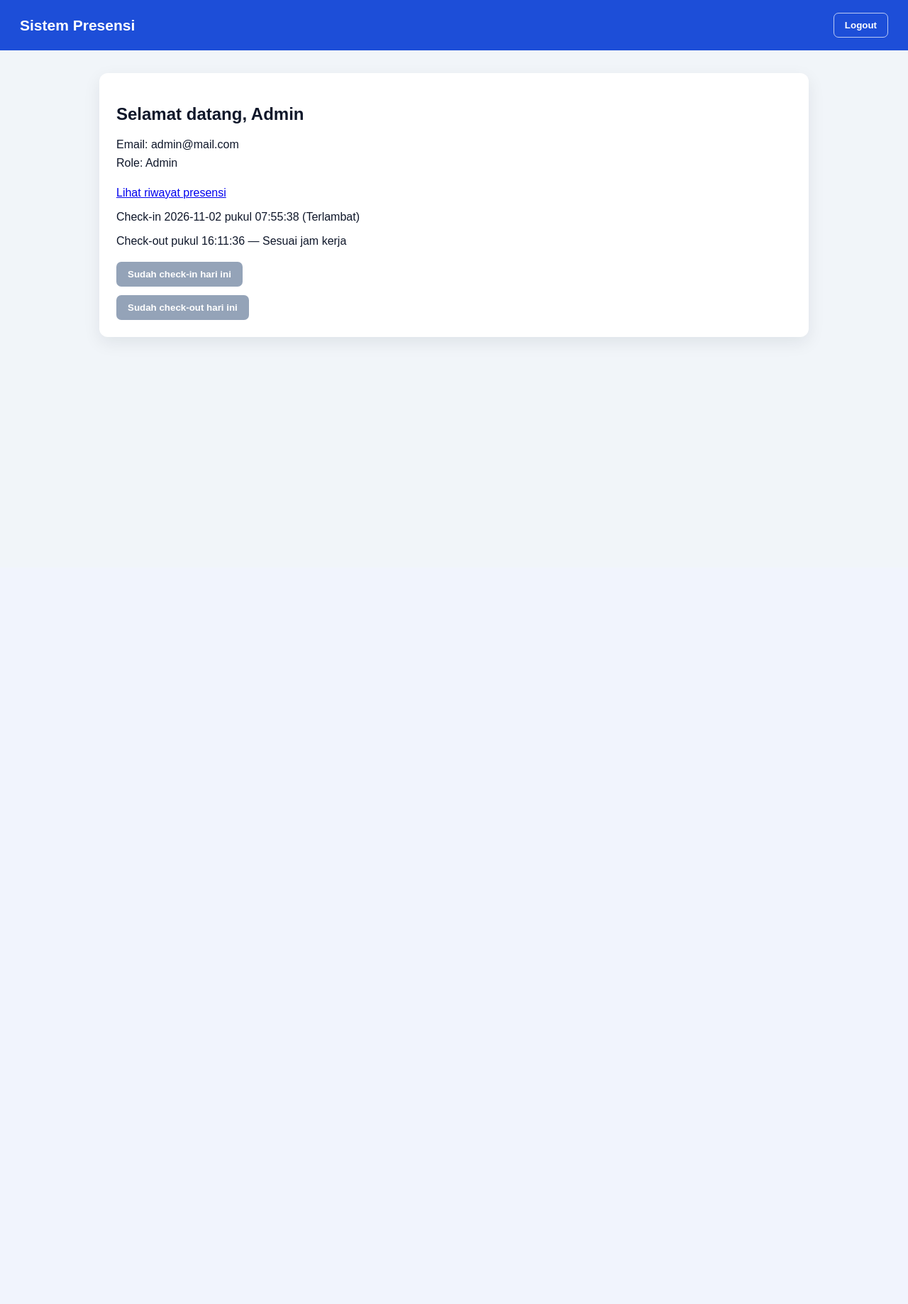
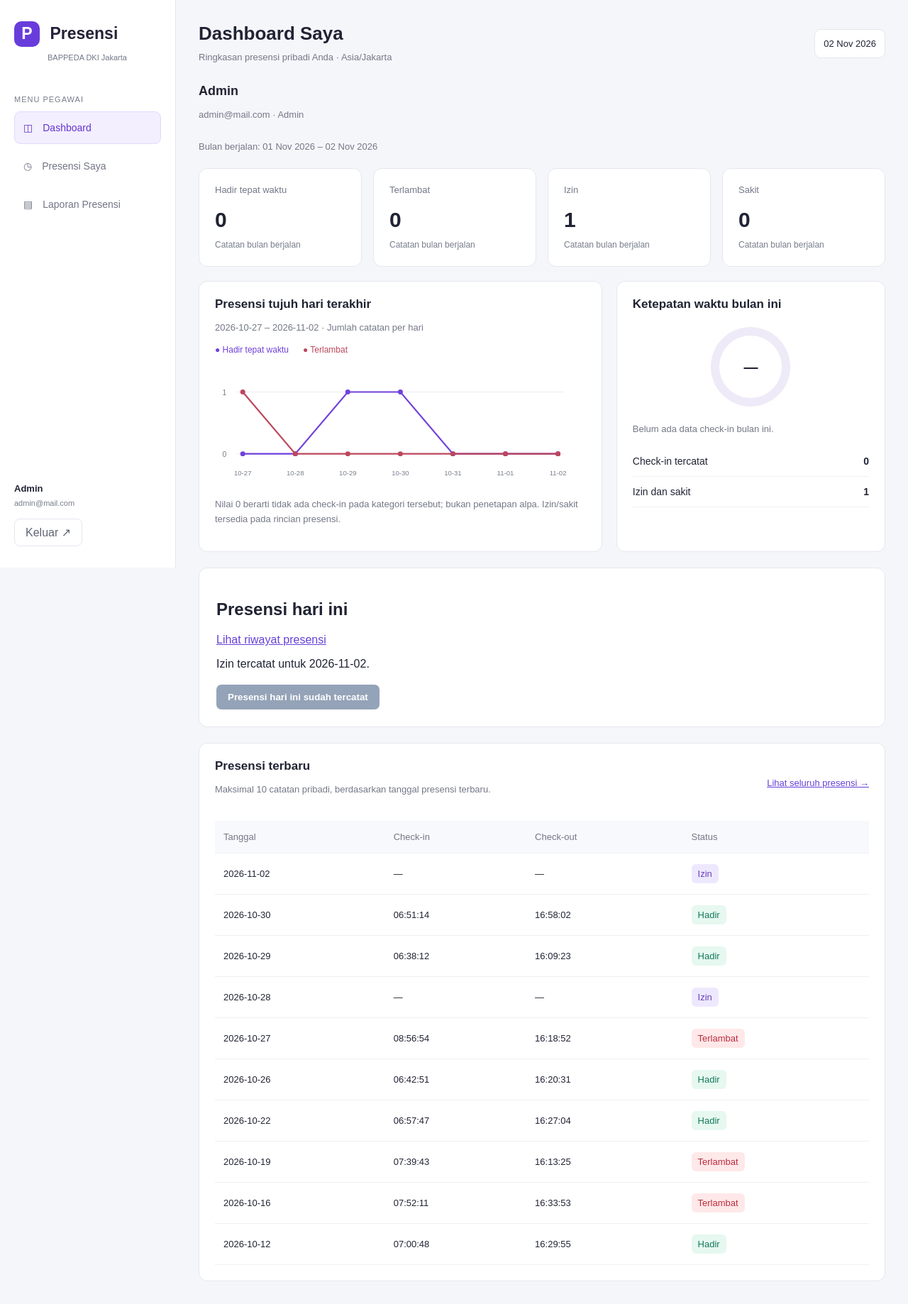
Before and after one commit to farrasyuslih/farras_bappeda_presensi-app, a Laravel app: page /dashboard in a window 1280 px wide. Shown: the whole page at 71% size. Before the commit the page ends 483 px from the top, so only its background shows below. Run offline with Laravel 12, Linux system fonts and the light colour scheme; a user stored in the database is signed in; data comes from the database, SQL or seed files in the repository.

Commit message:
feat: implement personal dashboard with navigation, overview, and recent attendance sections

```diff
--- /dev/null
+++ b/app/Http/Controllers/DashboardController.php
@@ -0,0 +1,32 @@
+<?php
+
+namespace App\Http\Controllers;
+
+use Illuminate\Http\Request;
+use Illuminate\View\View;
+
+class DashboardController extends Controller
+{
+    public function __invoke(Request $request): View
+    {
+        $today = now('Asia/Jakarta')->startOfDay();
+        $query = $request->user()->attendances();
+        $todayAttendance = (clone $query)->where('attendance_date', $today->toDateString())->first();
+        $counts = (clone $query)
+            ->whereBetween('attendance_date', [$today->copy()->startOfMonth()->toDateString(), $today->toDateString()])
+            ->selectRaw('status, COUNT(*) AS total')->groupBy('status')->pluck('total', 'status');
+        $summary = collect(['hadir', 'terlambat', 'izin', 'sakit'])->mapWithKeys(fn ($status) => [$status => (int) ($counts[$status] ?? 0)])->all();
+        $checkIns = $summary['hadir'] + $summary['terlambat'];
+        $onTime = $checkIns ? round($summary['hadir'] / $checkIns * 100, 1) : null;
+        $start = $today->copy()->subDays(6);
+        $daily = (clone $query)->whereBetween('attendance_date', [$start->toDateString(), $today->toDateString()])->get()->keyBy('attendance_date');
+        $week = collect(range(0, 6))->map(function ($offset) use ($start, $daily) {
+            $date = $start->copy()->addDays($offset)->toDateString();
+
+            return ['date' => $date, 'status' => $daily->get($date)?->status];
+        });
+        $recentAttendances = (clone $query)->orderByDesc('attendance_date')->orderByDesc('id')->limit(10)->get();
+
+        return view('presensi', compact('todayAttendance', 'summary', 'onTime', 'week', 'recentAttendances', 'today'));
+    }
+}
--- a/resources/views/attendances/list_presensi.blade.php
+++ b/resources/views/attendances/list_presensi.blade.php
@@ -36,6 +36,7 @@
     </style>
 </head>
 <body>
+    @include('partials.navigation')
     <main class="container">
         <p><a href="{{ route('dashboard') }}">Kembali ke dashboard</a></p>
         <section class="card">
--- /dev/null
+++ b/resources/views/partials/navigation.blade.php
@@ -0,0 +1,36 @@
+<link rel="stylesheet" href="{{ asset('css/workspace.css') }}">
+<button class="menu-toggle" type="button" aria-controls="workspace-nav" aria-expanded="false">☰ Menu</button>
+<button class="nav-backdrop" type="button" aria-label="Tutup menu" tabindex="-1"></button>
+<aside class="workspace-nav" id="workspace-nav" aria-label="Navigasi utama">
+    <a class="workspace-brand" href="{{ route('dashboard') }}"><span class="brand-mark">P</span> Presensi<span class="brand-sub">BAPPEDA DKI Jakarta</span></a>
+    <p class="nav-caption">MENU PEGAWAI</p>
+    <nav>
+        <a href="{{ route('dashboard') }}" @if(request()->routeIs('dashboard')) aria-current="page" @endif>◫ <span>Dashboard</span></a>
+        <a href="{{ route('dashboard') }}#presensi-hari-ini">◷ <span>Presensi Saya</span></a>
+        <a href="{{ route('attendances.index') }}" @if(request()->routeIs('attendances.*')) aria-current="page" @endif>▤ <span>Laporan Presensi</span></a>
+    </nav>
+    <div class="nav-profile"><strong>{{ auth()->user()->name }}</strong><span>{{ auth()->user()->email }}</span>
+        <form method="POST" action="{{ route('logout') }}">@csrf<button type="submit">Keluar ↗</button></form>
+    </div>
+</aside>
+<script>
+(() => {
+    const toggle = document.querySelector('.menu-toggle');
+    const nav = document.getElementById('workspace-nav');
+    const close = () => { document.body.classList.remove('nav-open'); toggle.setAttribute('aria-expanded', 'false'); };
+    toggle.addEventListener('click', () => { const open = document.body.classList.toggle('nav-open'); toggle.setAttribute('aria-expanded', String(open)); });
+    document.addEventListener('keydown', event => { if (event.key === 'Escape' && document.body.classList.contains('nav-open')) { close(); toggle.focus(); } });
+    document.addEventListener('click', event => { if (!nav.contains(event.target) && !toggle.contains(event.target)) close(); });
+    const mobile = window.matchMedia('(max-width:760px)');
+    const sync = () => { if (!mobile.matches) close(); };
+    mobile.addEventListener('change', sync);
+    document.addEventListener('keydown', event => {
+        if (event.key !== 'Tab' || !mobile.matches || !document.body.classList.contains('nav-open')) return;
+        const items = [toggle, ...nav.querySelectorAll('a, button')];
+        const first = items[0], last = items[items.length - 1];
+        if (event.shiftKey && document.activeElement === first) { event.preventDefault(); last.focus(); }
+        else if (!event.shiftKey && document.activeElement === last) { event.preventDefault(); first.focus(); }
+    });
+    nav.querySelectorAll('a').forEach(link => link.addEventListener('click', close));
+})();
+</script>
--- /dev/null
+++ b/resources/views/partials/personal-overview.blade.php
@@ -0,0 +1,22 @@
+<header class="dashboard-head"><div><h1>Dashboard Saya</h1><p>Ringkasan presensi pribadi Anda · Asia/Jakarta</p></div><span class="date-chip">{{ $today->format('d M Y') }}</span></header>
+<div class="personal-identity"><h2>{{ auth()->user()->name }}</h2><p class="muted">{{ auth()->user()->email }} · {{ ucfirst(auth()->user()->role) }}</p></div>
+<p class="muted">Bulan berjalan: {{ $today->copy()->startOfMonth()->format('d M Y') }} – {{ $today->format('d M Y') }}</p>
+<div class="metric-grid">
+@foreach(['hadir' => 'Hadir tepat waktu', 'terlambat' => 'Terlambat', 'izin' => 'Izin', 'sakit' => 'Sakit'] as $status => $label)
+<article class="metric"><p>{{ $label }}</p><strong>{{ $summary[$status] }}</strong><small>Catatan bulan berjalan</small></article>
+@endforeach
+</div>
+<div class="dashboard-columns">
+<section class="dashboard-panel"><h2>Presensi tujuh hari terakhir</h2><p class="muted">{{ $week->first()['date'] }} – {{ $week->last()['date'] }} · Jumlah catatan per hari</p>
+<div class="chart-key"><span>● Hadir tepat waktu</span><span>● Terlambat</span></div>
+<svg class="chart" viewBox="0 0 600 190" role="img" aria-labelledby="week-title week-desc"><title id="week-title">Tren check-in pribadi tujuh hari</title><desc id="week-desc">@foreach($week as $day){{ $day['date'] }}: {{ $day['status'] ?? 'Belum tercatat' }}. @endforeach</desc>
+@foreach([35,135] as $y)<line x1="35" y1="{{ $y }}" x2="565" y2="{{ $y }}" stroke="#e8eaf0"/>@endforeach
+<text x="12" y="40" fill="#777d8b" font-size="12">1</text><text x="12" y="140" fill="#777d8b" font-size="12">0</text>
+@foreach(['hadir' => '#7040db', 'terlambat' => '#bd475c'] as $status => $color)
+<polyline fill="none" stroke="{{ $color }}" stroke-width="2.5" points="@foreach($week as $i => $day){{ 45 + $i * 85 }},{{ $day['status'] === $status ? 35 : 135 }} @endforeach"/>
+@foreach($week as $i => $day)<circle cx="{{ 45 + $i * 85 }}" cy="{{ $day['status'] === $status ? 35 : 135 }}" r="4" fill="{{ $color }}"/>@endforeach
+@endforeach
+@foreach($week as $i => $day)<text x="{{ 45 + $i * 85 }}" y="170" text-anchor="middle" fill="#777d8b" font-size="11">{{ substr($day['date'], 5) }}</text>@endforeach
+</svg><p class="muted">Nilai 0 berarti tidak ada check-in pada kategori tersebut; bukan penetapan alpa. Izin/sakit tersedia pada rincian presensi.</p></section>
+<section class="dashboard-panel"><h2>Ketepatan waktu bulan ini</h2><div class="rate-ring" style="--rate:{{ $onTime ?? 0 }}"><span>{{ $onTime === null ? '—' : $onTime.'%' }}</span></div><p class="muted">{{ $onTime === null ? 'Belum ada data check-in bulan ini.' : 'Hadir tepat waktu ÷ seluruh check-in (hadir + terlambat).' }}</p><div class="status-row"><span>Check-in tercatat</span><strong>{{ $summary['hadir'] + $summary['terlambat'] }}</strong></div><div class="status-row"><span>Izin dan sakit</span><strong>{{ $summary['izin'] + $summary['sakit'] }}</strong></div></section>
+</div>
--- /dev/null
+++ b/resources/views/partials/recent-attendances.blade.php
@@ -0,0 +1,4 @@
+<section class="dashboard-panel"><div class="recent-head"><div><h2>Presensi terbaru</h2><p class="muted">Maksimal 10 catatan pribadi, berdasarkan tanggal presensi terbaru.</p></div><a href="{{ route('attendances.index') }}">Lihat seluruh presensi →</a></div><div class="recent-table"><table><thead><tr><th>Tanggal</th><th>Check-in</th><th>Check-out</th><th>Status</th></tr></thead><tbody>
+@forelse($recentAttendances as $attendance)<tr><td>{{ $attendance->attendance_date }}</td><td>{{ $attendance->check_in_time ?? '—' }}</td><td>{{ $attendance->check_out_time ?? ($attendance->check_in_time ? 'Belum check-out' : '—') }}</td><td><span class="status-pill {{ $attendance->status }}">{{ ucfirst($attendance->status) }}</span></td></tr>
+@empty<tr><td colspan="4">Belum ada riwayat presensi.</td></tr>@endforelse
+</tbody></table></div></section>
--- a/resources/views/presensi.blade.php
+++ b/resources/views/presensi.blade.php
@@ -124,6 +124,7 @@
 </head>
 
 <body>
+    @include('partials.navigation')
     <nav class="navbar">
         <h1>Sistem Presensi</h1>
 
@@ -149,19 +150,9 @@
             </div>
         @endif
 
-        <section class="card">
-            <div class="user-information">
-                <h2>Selamat datang, {{ auth()->user()->name }}</h2>
-
-                <p>
-                    Email: {{ auth()->user()->email }}
-                </p>
-
-                <p>
-                    Role: {{ ucfirst(auth()->user()->role) }}
-                </p>
-            </div>
-
+        @include('partials.personal-overview')
+        <section class="card" id="presensi-hari-ini">
+            <h2>Presensi hari ini</h2>
             <p><a href="{{ route('attendances.index') }}">Lihat riwayat presensi</a></p>
 
             @if ($todayAttendance)
@@ -204,6 +195,7 @@
                 </form>
             @endif
         </section>
+        @include('partials.recent-attendances')
     </main>
 </body>
 </html>
--- a/routes/web.php
+++ b/routes/web.php
@@ -5,6 +5,7 @@ use App\Http\Controllers\AttendanceController;
 use App\Http\Controllers\AuthController;
 use App\Http\Controllers\CheckInController;
 use App\Http\Controllers\CheckOutController;
+use App\Http\Controllers\DashboardController;
 use Illuminate\Support\Facades\Route;
 
 Route::get('/', function () {
@@ -19,13 +20,7 @@ Route::middleware('guest')->group(function () {
 });
 
 Route::middleware('auth')->group(function () {
-    Route::get('/dashboard', function () {
-        $todayAttendance = auth()->user()->attendances()
-            ->whereDate('attendance_date', now()->toDateString())
-            ->first();
-
-        return view('presensi', compact('todayAttendance'));
-    })->name('dashboard');
+    Route::get('/dashboard', DashboardController::class)->name('dashboard');
 
     Route::post('/check-in', [CheckInController::class, 'store'])->name('check-in.store');
     Route::post('/check-out', [CheckOutController::class, 'store'])->name('check-out.store');
```
Also changed, not shown: tests/Feature/PersonalDashboardTest.php (added, +67 -0 lines), public/css/workspace.css (added).
